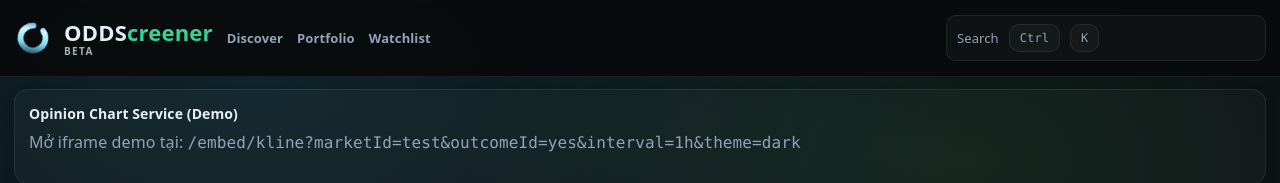
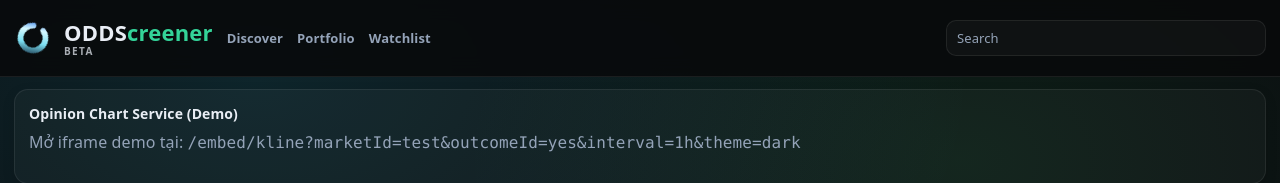
Before and after one commit to kann420/ODDScreener, a Next.js app: page / in a window 1280 px wide. Shown: the top 183 px of the page. Built offline with nearby package versions, Linux system fonts and the light colour scheme.

Commit message:
Remove search shortcut hints from layout
Removed shortcut hints for search functionality.

```diff
--- a/app/layout.jsx
+++ b/app/layout.jsx
@@ -63,8 +63,6 @@ export default function RootLayout({ children }) {
 
               <div className="search">
                 <span className="muted">Search</span>
-                <span className="pill mono">Ctrl</span>
-                <span className="pill mono">K</span>
               </div>
             </div>
           </div>
```
